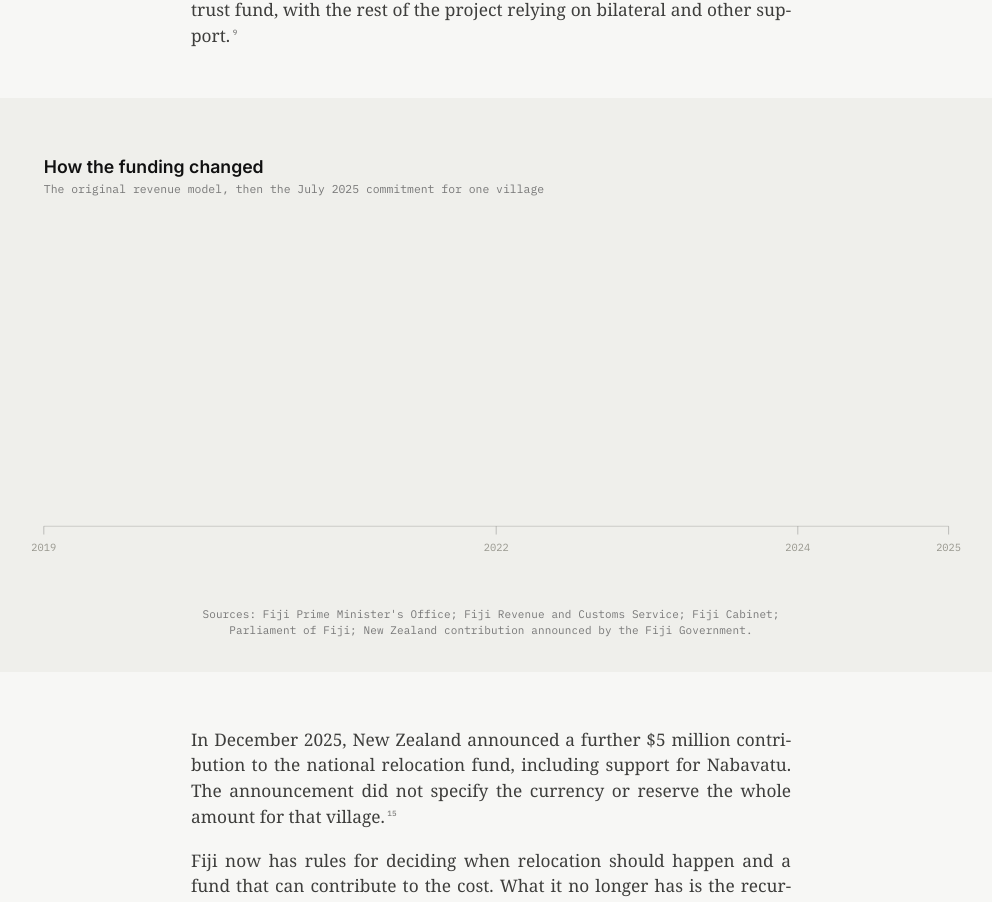
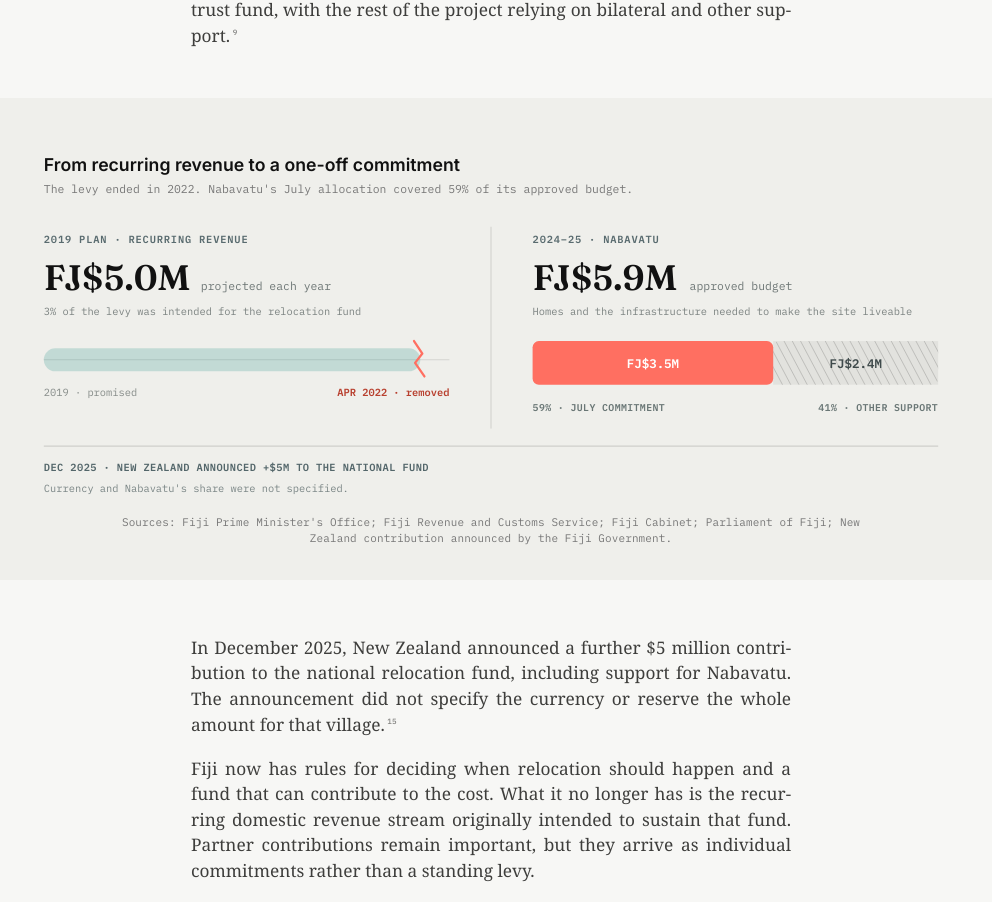
Before and after one commit to juditkisistok/loloma-effect, a React (Vite) app: page / in a window 1280 px wide. Shown: the part 10533-11435 px from the top of the page, without its empty margins (149-1141 px from the left). Built offline with nearby package versions, Linux system fonts and the light colour scheme.

Commit message:
improve funding section

```diff
--- a/src/sections/FundingTimeline.jsx
+++ b/src/sections/FundingTimeline.jsx
@@ -1,250 +1,204 @@
-import { scaleLinear } from "d3";
-import { useRef, useState } from "react";
 import { nabavatuGapFjd, relocationFunding } from "../data/relocationFunding";
-import { clamp } from "../lib/math";
-import { useFrame } from "../scroll/stageContext";
 import styles from "./FundingTimeline.module.css";
 
 const width = 1000;
-const height = 460;
-const margin = { left: 70, right: 60 };
-const axisY = 380;
-const barBaseY = axisY;
-const barTop = 130;
-
-const x = scaleLinear()
-  .domain([relocationFunding.timeline.startYear, relocationFunding.timeline.endYear])
-  .range([margin.left, width - margin.right]);
-
-const valueScale = scaleLinear()
-  .domain([0, 7_000_000])
-  .range([barBaseY, barTop]);
+const height = 360;
+const leftX = 70;
+const rightX = 540;
+const dividerX = 500;
+const panelWidth = 390;
+const budgetBarY = 202;
+const budgetBarHeight = 42;
 
 function formatMillions(value) {
   return `FJ$${(value / 1_000_000).toFixed(1)}M`;
 }
 
 export function FundingTimeline() {
-  const ref = useRef(null);
-  const [progress, setProgress] = useState(0);
-
-  useFrame((frame) => {
-    const el = ref.current;
-    if (!el) return;
-    if (frame.reduced) {
-      setProgress(1);
-      return;
-    }
-
-    const rect = el.getBoundingClientRect();
-    const start = window.innerHeight * 0.92;
-    const end = window.innerHeight * 0.12;
-    const next = clamp((start - rect.top) / (start - end), 0, 1);
-
-    setProgress((current) =>
-      Math.abs(current - next) > 0.002 ? next : current,
-    );
-  });
-
-  const revenueReveal = clamp(progress / 0.32, 0, 1);
-  const breakReveal = clamp((progress - 0.28) / 0.14, 0, 1);
-  const neededReveal = clamp((progress - 0.42) / 0.18, 0, 1);
-  const committedReveal = clamp((progress - 0.58) / 0.18, 0, 1);
-  const gapReveal = clamp((progress - 0.74) / 0.14, 0, 1);
-  const contextReveal = clamp((progress - 0.86) / 0.14, 0, 1);
-
-  const bandX0 = x(relocationFunding.levy.launchYear);
-  const bandX1 = x(relocationFunding.levy.removedYear);
-  const bandFullWidth = bandX1 - bandX0;
-
-  const neededX = x(relocationFunding.nabavatu.approvedYear);
-  const committedX = x(relocationFunding.nabavatu.committedYear);
-  const neededTopFull = valueScale(relocationFunding.nabavatu.budgetFjd);
-  const committedTopFull = valueScale(relocationFunding.nabavatu.committedFjd);
-  const neededTop = barBaseY - (barBaseY - neededTopFull) * neededReveal;
-  const committedTop = barBaseY - (barBaseY - committedTopFull) * committedReveal;
+  const committedShare =
+    relocationFunding.nabavatu.committedFjd /
+    relocationFunding.nabavatu.budgetFjd;
+  const gapShare = 1 - committedShare;
+  const committedWidth = panelWidth * committedShare;
+  const gapWidth = panelWidth * gapShare;
 
   return (
-    <figure className={styles.figure} ref={ref}>
+    <figure className={styles.figure}>
       <div className={styles.scrollWrap}>
         <svg
           className={styles.svg}
           viewBox={`0 0 ${width} ${height}`}
           role="img"
-        aria-label={`Timeline of Fiji's climate relocation trust fund. In 2019 the fund launched with a projected 3 percent levy contribution of about FJ$5 million a year. The levy was removed in April 2022. In 2024 Nabavatu's relocation was budgeted at FJ$5.9 million; in 2025 the government committed FJ$3.5 million from the trust fund toward it. The remaining ${formatMillions(nabavatuGapFjd)} was not covered by that trust-fund commitment. In December 2025, New Zealand announced a separate $5 million contribution to the national fund; the announcement did not specify the currency or assign the full amount to Nabavatu.`}
+          aria-label={`Fiji's recurring climate-relocation funding model was removed in April 2022. The levy had been projected to contribute about FJ$5 million a year. Nabavatu's approved relocation budget was FJ$5.9 million; the July 2025 trust-fund commitment supplied FJ$3.5 million, or ${Math.round(
+            committedShare * 100,
+          )} percent. The remaining ${formatMillions(
+            nabavatuGapFjd,
+          )} was outside that commitment. New Zealand later announced a separate $5 million contribution to the national fund; the currency and Nabavatu allocation were not specified.`}
         >
           <defs>
             <pattern
-            id="funding-hatch"
-            width="8"
-            height="8"
+              id="funding-gap-hatch"
+              width="7"
+              height="7"
               patternUnits="userSpaceOnUse"
               patternTransform="rotate(-28)"
             >
-            <line x1="0" y1="0" x2="0" y2="8" />
+              <line
+                className={styles.hatchLine}
+                x1="0"
+                y1="0"
+                x2="0"
+                y2="7"
+              />
             </pattern>
-          <clipPath id="funding-band-reveal">
-            <rect
-              x={bandX0}
-              y="0"
-              width={bandFullWidth * revenueReveal}
-              height={height}
-            />
-          </clipPath>
           </defs>
 
           <g className={styles.chartHeader}>
-          <text x={margin.left} y="40">
-            How the funding changed
+            <text x={leftX} y="38">
+              From recurring revenue to a one-off commitment
             </text>
-          <text x={margin.left} y="60">
-            The original revenue model, then the July 2025 commitment for one
-            village
+            <text x={leftX} y="60">
+              The levy ended in 2022. Nabavatu's July allocation covered 59% of
+              its approved budget.
             </text>
           </g>
 
           <line
-          className={styles.baseline}
-          x1={margin.left}
-          x2={width - margin.right}
-          y1={axisY}
-          y2={axisY}
+            className={styles.panelDivider}
+            x1={dividerX}
+            x2={dividerX}
+            y1="92"
+            y2="286"
           />
 
-        <g className={styles.ticks}>
-          {relocationFunding.timeline.ticks.map((year) => (
-            <g key={year} transform={`translate(${x(year)} ${axisY})`}>
-              <line y1="0" y2="8" />
-              <text y="24">{year}</text>
-            </g>
-          ))}
-        </g>
+          <g className={styles.levyPanel}>
+            <text className={styles.panelKicker} x={leftX} y="108">
+              2019 PLAN · RECURRING REVENUE
+            </text>
+            <text className={styles.panelValue} x={leftX} y="153">
+              {formatMillions(relocationFunding.levy.projectedAnnualFjd)}
+            </text>
+            <text className={styles.panelUnit} x={leftX + 151} y="153">
+              projected each year
+            </text>
+            <text className={styles.panelNote} x={leftX} y="177">
+              3% of the levy was intended for the relocation fund
+            </text>
 
-        <g clipPath="url(#funding-band-reveal)">
+            <line
+              className={styles.levyRail}
+              x1={leftX}
+              x2={leftX + panelWidth}
+              y1="220"
+              y2="220"
+            />
             <rect
-            className={styles.revenueBand}
-            x={bandX0}
-            y={axisY - 30}
-            width={bandFullWidth}
+              className={styles.levyBand}
+              x={leftX}
+              y="209"
+              width={panelWidth - 28}
               height="22"
               rx="11"
             />
-          <rect
-            className={styles.revenueHatch}
-            x={bandX0}
-            y={axisY - 30}
-            width={bandFullWidth}
-            height="22"
-            rx="11"
+            <path
+              className={styles.breakMark}
+              d={`M${leftX + panelWidth - 34},202 l8,12 -7,9 9,13`}
             />
-        </g>
-        <g
-          className={styles.revenueLabel}
-          opacity={clamp(revenueReveal / 0.6, 0, 1)}
+
+            <text className={styles.year} x={leftX} y="255">
+              2019 · promised
+            </text>
+            <text
+              className={styles.removedLabel}
+              x={leftX + panelWidth}
+              y="255"
+              textAnchor="end"
             >
-          <text x={bandX0} y={axisY - 58}>
-            {relocationFunding.levy.sharePercent}% of the levy, promised in{" "}
-            {relocationFunding.levy.launchYear}
-          </text>
-          <text x={bandX0} y={axisY - 42}>
-            projected {formatMillions(relocationFunding.levy.projectedAnnualFjd)}
-            /yr
+              APR 2022 · removed
             </text>
           </g>
 
-        <g
-          className={styles.breakMark}
-          opacity={breakReveal}
-          transform={`translate(${bandX1} ${axisY - 19})`}
+          <g className={styles.budgetPanel}>
+            <text className={styles.panelKicker} x={rightX} y="108">
+              2024–25 · NABAVATU
+            </text>
+            <text className={styles.panelValue} x={rightX} y="153">
+              {formatMillions(relocationFunding.nabavatu.budgetFjd)}
+            </text>
+            <text className={styles.panelUnit} x={rightX + 151} y="153">
+              approved budget
+            </text>
+            <text className={styles.panelNote} x={rightX} y="177">
+              Homes and the infrastructure needed to make the site liveable
+            </text>
+
+            <rect
+              className={styles.committedBar}
+              x={rightX}
+              y={budgetBarY}
+              width={committedWidth}
+              height={budgetBarHeight}
+              rx="6"
+            />
+            <rect
+              className={styles.gapBar}
+              x={rightX + committedWidth}
+              y={budgetBarY}
+              width={gapWidth}
+              height={budgetBarHeight}
+            />
+            <rect
+              className={styles.gapHatch}
+              x={rightX + committedWidth}
+              y={budgetBarY}
+              width={gapWidth}
+              height={budgetBarHeight}
+              rx="6"
+            />
+
+            <text
+              className={styles.barValueLight}
+              x={rightX + committedWidth / 2}
+              y={budgetBarY + 26}
+              textAnchor="middle"
             >
-          <path d="M-6,-16 L2,-4 L-4,4 L6,16" />
-          <text x="12" y="-6">
-            Levy removed
+              {formatMillions(relocationFunding.nabavatu.committedFjd)}
             </text>
-          <text x="12" y="10">
-            {relocationFunding.levy.removedMonth}{" "}
-            {relocationFunding.levy.removedYear}
+            <text
+              className={styles.barValueDark}
+              x={rightX + committedWidth + gapWidth / 2}
+              y={budgetBarY + 26}
+              textAnchor="middle"
+            >
+              {formatMillions(nabavatuGapFjd)}
+            </text>
+
+            <text className={styles.shareLabel} x={rightX} y="269">
+              59% · JULY COMMITMENT
+            </text>
+            <text
+              className={styles.shareLabel}
+              x={rightX + panelWidth}
+              y="269"
+              textAnchor="end"
+            >
+              41% · OTHER SUPPORT
             </text>
           </g>
 
-        <g className={styles.neededBar} opacity={neededReveal}>
-          <rect
-            x={neededX - 17}
-            y={neededTop}
-            width="34"
-            height={barBaseY - neededTop}
+          <line
+            className={styles.contextDivider}
+            x1={leftX}
+            x2="930"
+            y1="303"
+            y2="303"
           />
-          <text x={neededX} y={neededTop - 26} textAnchor="middle" className={styles.barCaption}>
-            Nabavatu budget
+          <g className={styles.contextLine}>
+            <text x={leftX} y="327">
+              DEC 2025 · NEW ZEALAND ANNOUNCED +$5M TO THE NATIONAL FUND
             </text>
-          <text x={neededX} y={neededTop - 10} textAnchor="middle">
-            {formatMillions(relocationFunding.nabavatu.budgetFjd)}
-          </text>
-        </g>
-
-        <g className={styles.committedBar} opacity={committedReveal}>
-          <rect
-            x={committedX - 17}
-            y={committedTop}
-            width="34"
-            height={barBaseY - committedTop}
-          />
-          <text x={committedX} y={committedTop - 26} textAnchor="middle" className={styles.barCaption}>
-            July commitment
-          </text>
-          <text x={committedX} y={committedTop - 10} textAnchor="middle">
-            {formatMillions(relocationFunding.nabavatu.committedFjd)}
-          </text>
-        </g>
-
-        <g className={styles.gapBracket} opacity={gapReveal}>
-          <line
-            x1={neededX + 24}
-            x2={neededX + 34}
-            y1={neededTopFull}
-            y2={neededTopFull}
-          />
-          <line
-            x1={committedX - 24}
-            x2={neededX + 34}
-            y1={committedTopFull}
-            y2={committedTopFull}
-          />
-          <line
-            x1={neededX + 34}
-            x2={neededX + 34}
-            y1={neededTopFull}
-            y2={committedTopFull}
-          />
-          <text
-            x={neededX - 38}
-            y={(neededTopFull + committedTopFull) / 2 - 5}
-            textAnchor="end"
-          >
-            <tspan x={neededX - 38} dy="0">
-              {formatMillions(nabavatuGapFjd)}
-            </tspan>
-            <tspan x={neededX - 38} dy="15">
-              outside July commitment
-            </tspan>
-          </text>
-        </g>
-
-        <g
-          className={styles.contextLine}
-          opacity={contextReveal}
-          transform={`translate(${margin.left} ${height - 36})`}
-        >
-          <text x="0" y="0">
-            <tspan x="0" dy="0">
-              DEC 2025 · {relocationFunding.partnerContribution.donor} announced
-              another {relocationFunding.partnerContribution.amountLabel} for
-              the national relocation fund.
-            </tspan>
-            <tspan x="0" dy="16">
-              The announcement did not specify the currency or assign the full
-              amount only to Nabavatu.
-            </tspan>
+            <text x={leftX} y="347">
+              Currency and Nabavatu's share were not specified.
             </text>
           </g>
         </svg>
--- a/src/sections/FundingTimeline.module.css
+++ b/src/sections/FundingTimeline.module.css
@@ -28,114 +28,129 @@
   fill: #777;
 }
 
-.baseline {
-  stroke: rgba(17, 17, 17, 0.16);
+.panelDivider,
+.contextDivider {
+  stroke: rgba(17, 17, 17, 0.14);
   stroke-width: 1;
 }
 
-.ticks line {
-  stroke: rgba(17, 17, 17, 0.22);
+.panelKicker,
+.panelUnit,
+.panelNote,
+.year,
+.removedLabel,
+.shareLabel,
+.contextLine text,
+.barValueLight,
+.barValueDark {
+  font-family: var(--font-mono);
+}
+
+.panelKicker {
+  font-size: 10px;
+  font-weight: 700;
+  letter-spacing: 0.08em;
+  fill: #596b6f;
+}
+
+.panelValue {
+  font-family: var(--font-display);
+  font-size: 34px;
+  font-weight: 600;
+  fill: #111;
+}
+
+.panelUnit {
+  font-size: 11px;
+  fill: #6d7675;
+}
+
+.panelNote {
+  font-size: 10px;
+  fill: #7b8280;
+}
+
+.levyRail {
+  stroke: rgba(17, 17, 17, 0.12);
   stroke-width: 1;
 }
 
-.ticks text {
-  font-family: var(--font-mono);
-  font-size: 10px;
-  fill: #97968d;
-  text-anchor: middle;
-}
-
-.revenueBand {
-  fill: rgba(15, 135, 124, 0.16);
-}
-
-.revenueHatch {
-  fill: url(#funding-hatch);
-}
-
-.revenueHatch line {
-  stroke: rgba(15, 135, 124, 0.4);
-  stroke-width: 1;
-}
-
-.revenueLabel text {
-  font-family: var(--font-mono);
-  font-size: 11px;
-  fill: #0f877c;
-}
-
-.revenueLabel text:first-child {
-  font-weight: 700;
+.levyBand {
+  fill: rgba(15, 135, 124, 0.2);
 }
 
 .breakMark {
-  transition: opacity 0.2s ease;
-}
-
-.breakMark path {
   fill: none;
   stroke: var(--coral);
-  stroke-width: 2;
+  stroke-width: 2.2;
   stroke-linecap: round;
   stroke-linejoin: round;
 }
 
-.breakMark text {
-  font-family: var(--font-mono);
-  font-size: 11px;
+.year,
+.removedLabel {
+  font-size: 10px;
+  fill: #858b88;
+}
+
+.removedLabel {
+  font-weight: 700;
   fill: #b8402f;
 }
 
-.breakMark text:first-child {
+.committedBar {
+  fill: var(--coral);
+}
+
+.gapBar {
+  fill: rgba(17, 17, 17, 0.055);
+}
+
+.gapHatch {
+  fill: url(#funding-gap-hatch);
+}
+
+.hatchLine {
+  stroke: rgba(17, 17, 17, 0.3);
+  stroke-width: 1;
+}
+
+.barValueLight,
+.barValueDark {
+  font-size: 12px;
   font-weight: 700;
 }
 
-.neededBar rect {
-  fill: rgba(17, 17, 17, 0.06);
-  stroke: rgba(17, 17, 17, 0.55);
-  stroke-width: 1.4;
-  stroke-dasharray: 3 3;
+.barValueLight {
+  fill: #fff;
 }
 
-.committedBar rect {
-  fill: var(--coral);
+.barValueDark {
+  fill: #3f4a4b;
 }
 
-.neededBar text,
-.committedBar text {
-  font-family: var(--font-mono);
-  font-size: 13px;
+.shareLabel {
+  font-size: 9.5px;
   font-weight: 700;
-  fill: #111;
+  letter-spacing: 0.04em;
+  fill: #697675;
 }
 
-.barCaption {
-  font-size: 11px !important;
-  font-weight: 400 !important;
-  fill: #777 !important;
-}
-
-.gapBracket line {
-  stroke: #a6a59b;
-  stroke-width: 1;
-}
-
-.gapBracket text {
-  font-family: var(--font-mono);
-  font-size: 11px;
+.contextLine text:first-child {
+  font-size: 10px;
   font-weight: 700;
+  letter-spacing: 0.04em;
   fill: #53666a;
 }
 
-.contextLine text {
-  font-family: var(--font-mono);
-  font-size: 11px;
-  fill: #6a7b7f;
+.contextLine text:last-child {
+  font-size: 10px;
+  fill: #7a8585;
 }
 
 .caption {
-  max-width: 620px;
-  margin: -4px auto 0;
+  max-width: 760px;
+  margin: 8px auto 0;
   font-family: var(--font-mono);
   font-size: 11px;
   letter-spacing: 0.01em;
@@ -174,8 +189,8 @@
   }
 
   .caption {
-    padding: 0 20px;
     max-width: none;
     margin-top: 4px;
+    padding: 0 20px;
   }
 }
```
Lines whose indentation alone changed are shown as unchanged.
